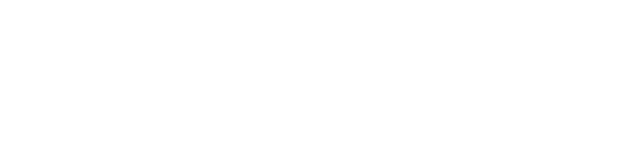
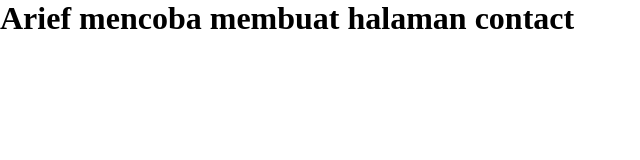
Before and after one commit to farhan197/A50-DTS20.github.io, a plain HTML site: page index.html in a window 1280 px wide. Shown: the whole page, without its empty margins (0-640 px from the left). Drawn offline with Linux system fonts and the light colour scheme.

Commit message:
Arip commit contact

```diff
--- a/index.html
+++ b/index.html
@@ -28,8 +28,9 @@
 
     </div>
 
-    <!-- [nama anda] menulis kode berikut -->
+    <!-- [Arief Mochjiyat] menulis kode berikut -->
     <div class="contact">
+        <h1>Arief mencoba membuat halaman contact</h1>
 
     </div>
 
```
